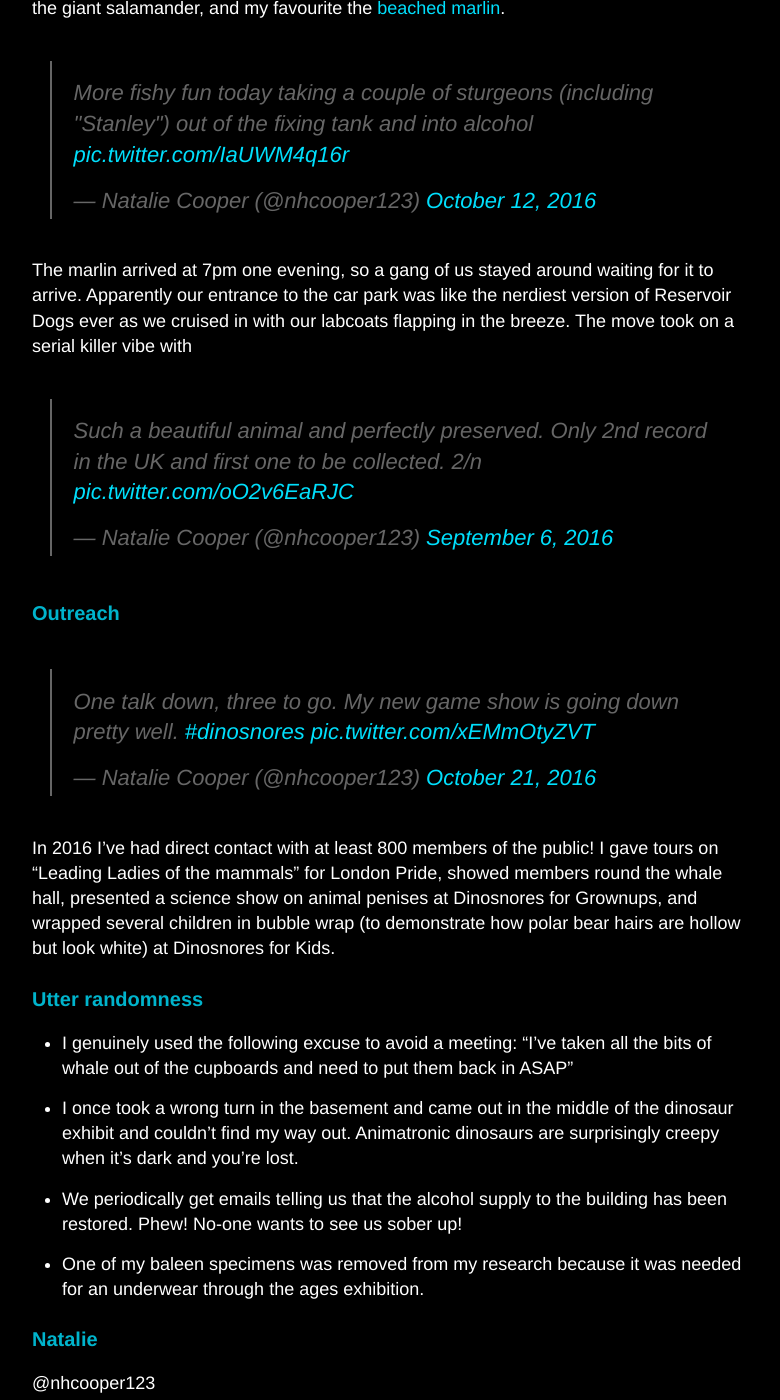
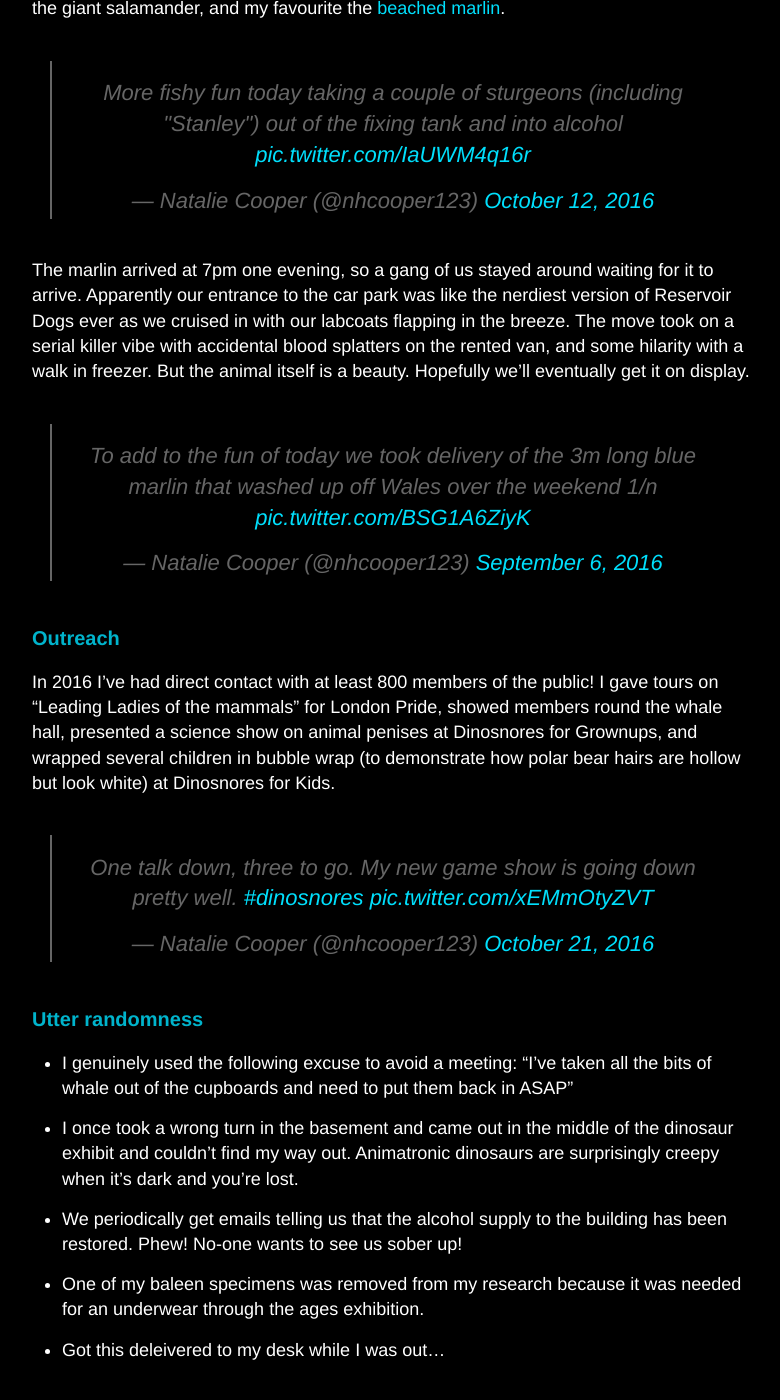
Before and after one commit to macromuseum/macromuseum.github.io, a Jekyll site: the page built from _posts/2016-12-16-year-at-the-museum.md, in a window 1280 px wide and 1400 px high, scrolled down 1463 px. Shown: the whole window, without its empty margins (248-1028 px from the left). Built offline with Jekyll 4.4.1, drawn with Linux system fonts in a browser that asks for light colours; comment, search, counter and statistics services are not loaded; some of the changed text lies outside the part shown.

Commit message:
Add pictures to year in review post

```diff
--- a/_posts/2016-12-16-year-at-the-museum.md
+++ b/_posts/2016-12-16-year-at-the-museum.md
@@ -3,7 +3,7 @@ layout: post
 title: A Year at the Museum
 ---
 
-![headimg]({{ site.baseurl }}/images/Furry_ball.png)
+![headimg]({{ site.baseurl }}/images/taxidermy.jpg)
 2016 has been an awful year for many of us, especially if you care about science, the future of the planet, equality, facts etc.
 But it's also been quite a fun one here at the Museum.
 As we enter the season of year end round up shows that remind us just how many of our favourite celebrities kicked the bucket in 2016, I thought I'd share some of my favourite moments of 2016.
@@ -24,20 +24,21 @@ While 2017 is going to be the year of the whale, with our blue whale taking cent
 
 My favourite part of this job is that I get to be close up to creatures that few other people ever encounter. After a slightly grumpy feminist rant about how women were just as good at lifting large fish as men, I'm now called upon whenever someone needs a hand shifting a large specimen. This has included two frozen great white sharks (sharksicles - surprisingly cooling on one of the hottest days of the year!), Stanley the sturgeon, Mr Woo the giant salamander, and my favourite the [beached marlin](http://www.bbc.co.uk/news/uk-wales-south-west-wales-37266514).
 
-<blockquote class="twitter-tweet" data-lang="en"><p lang="en" dir="ltr">More fishy fun today taking a couple of sturgeons (including &quot;Stanley&quot;) out of the fixing tank and into alcohol <a href="https://t.co/IaUWM4q16r">pic.twitter.com/IaUWM4q16r</a></p>&mdash; Natalie Cooper (@nhcooper123) <a href="https://twitter.com/nhcooper123/status/786198905411297280">October 12, 2016</a></blockquote>
-<script async src="//platform.twitter.com/widgets.js" charset="utf-8"></script>
+<center><blockquote class="twitter-tweet" data-lang="en"><p lang="en" dir="ltr">More fishy fun today taking a couple of sturgeons (including &quot;Stanley&quot;) out of the fixing tank and into alcohol <a href="https://t.co/IaUWM4q16r">pic.twitter.com/IaUWM4q16r</a></p>&mdash; Natalie Cooper (@nhcooper123) <a href="https://twitter.com/nhcooper123/status/786198905411297280">October 12, 2016</a></blockquote>
+<script async src="//platform.twitter.com/widgets.js" charset="utf-8"></script></center>
 
-The marlin arrived at 7pm one evening, so a gang of us stayed around waiting for it to arrive. Apparently our entrance to the car park was like the nerdiest version of Reservoir Dogs ever as we cruised in with our labcoats flapping in the breeze. The move took on a serial killer vibe with
+The marlin arrived at 7pm one evening, so a gang of us stayed around waiting for it to arrive. Apparently our entrance to the car park was like the nerdiest version of Reservoir Dogs ever as we cruised in with our labcoats flapping in the breeze. The move took on a serial killer vibe with accidental blood splatters on the rented van, and some hilarity with a walk in freezer. But the animal itself is a beauty. Hopefully we'll eventually get it on display.
 
-<blockquote class="twitter-tweet" data-lang="en"><p lang="en" dir="ltr">Such a beautiful animal and perfectly preserved. Only 2nd record in the UK and first one to be collected. 2/n <a href="https://t.co/oO2v6EaRJC">pic.twitter.com/oO2v6EaRJC</a></p>&mdash; Natalie Cooper (@nhcooper123) <a href="https://twitter.com/nhcooper123/status/773280638564724736">September 6, 2016</a></blockquote>
-<script async src="//platform.twitter.com/widgets.js" charset="utf-8"></script>
+<center><blockquote class="twitter-tweet" data-lang="en"><p lang="en" dir="ltr">To add to the fun of today we took delivery of the 3m long blue marlin that washed up off Wales over the weekend 1/n <a href="https://t.co/BSG1A6ZiyK">pic.twitter.com/BSG1A6ZiyK</a></p>&mdash; Natalie Cooper (@nhcooper123) <a href="https://twitter.com/nhcooper123/status/773279343040688128">September 6, 2016</a></blockquote>
+<script async src="//platform.twitter.com/widgets.js" charset="utf-8"></script></center>
 
 ### Outreach
+In 2016 I've had direct contact with at least 800 members of the public! I gave tours on "Leading Ladies of the mammals" for London Pride, showed members round the whale hall, presented a science show on animal penises at Dinosnores for Grownups, and wrapped several children in bubble wrap (to demonstrate how polar bear hairs are hollow but look white) at Dinosnores for Kids.
 
-<blockquote class="twitter-tweet" data-lang="en"><p lang="en" dir="ltr">One talk down, three to go. My new game show is going down pretty well. <a href="https://twitter.com/hashtag/dinosnores?src=hash">#dinosnores</a> <a href="https://t.co/xEMmOtyZVT">pic.twitter.com/xEMmOtyZVT</a></p>&mdash; Natalie Cooper (@nhcooper123) <a href="https://twitter.com/nhcooper123/status/789574611654545408">October 21, 2016</a></blockquote>
-<script async src="//platform.twitter.com/widgets.js" charset="utf-8"></script>
+<center><blockquote class="twitter-tweet" data-lang="en"><p lang="en" dir="ltr">One talk down, three to go. My new game show is going down pretty well. <a href="https://twitter.com/hashtag/dinosnores?src=hash">#dinosnores</a> <a href="https://t.co/xEMmOtyZVT">pic.twitter.com/xEMmOtyZVT</a></p>&mdash; Natalie Cooper (@nhcooper123) <a href="https://twitter.com/nhcooper123/status/789574611654545408">October 21, 2016</a></blockquote>
+<script async src="//platform.twitter.com/widgets.js" charset="utf-8"></script></center>
 
-In 2016 I've had direct contact with at least 800 members of the public! I gave tours on "Leading Ladies of the mammals" for London Pride, showed members round the whale hall, presented a science show on animal penises at Dinosnores for Grownups, and wrapped several children in bubble wrap (to demonstrate how polar bear hairs are hollow but look white) at Dinosnores for Kids.
+
 
 ### Utter randomness
 
@@ -49,6 +50,14 @@ In 2016 I've had direct contact with at least 800 members of the public! I gave
 
 * One of my baleen specimens was removed from my research because it was needed for an underwear through the ages exhibition.
 
+* Got this deleivered to my desk while I was out...
+
+<center><blockquote class="twitter-tweet" data-lang="en"><p lang="en" dir="ltr"><a href="https://twitter.com/hashtag/guesswhatsinmybubblewrap?src=hash">#guesswhatsinmybubblewrap</a> with pencil sharpener for scale! No cheating if you&#39;re a coauthor on the project! <a href="https://t.co/pEOifaHFIX">pic.twitter.com/pEOifaHFIX</a></p>&mdash; Natalie Cooper (@nhcooper123) <a href="https://twitter.com/nhcooper123/status/747820358758240256">June 28, 2016</a></blockquote>
+<script async src="//platform.twitter.com/widgets.js" charset="utf-8"></script></center>
+
+### For those still in need of a laugh...
+2016 was also the year I first tried taxidermy. Let's just say it didn't go so well...
+
 ### Natalie
 @nhcooper123
 
```
Also changed, not shown: other parts of _posts/2016-12-16-year-at-the-museum.md (+2 -2 lines).
